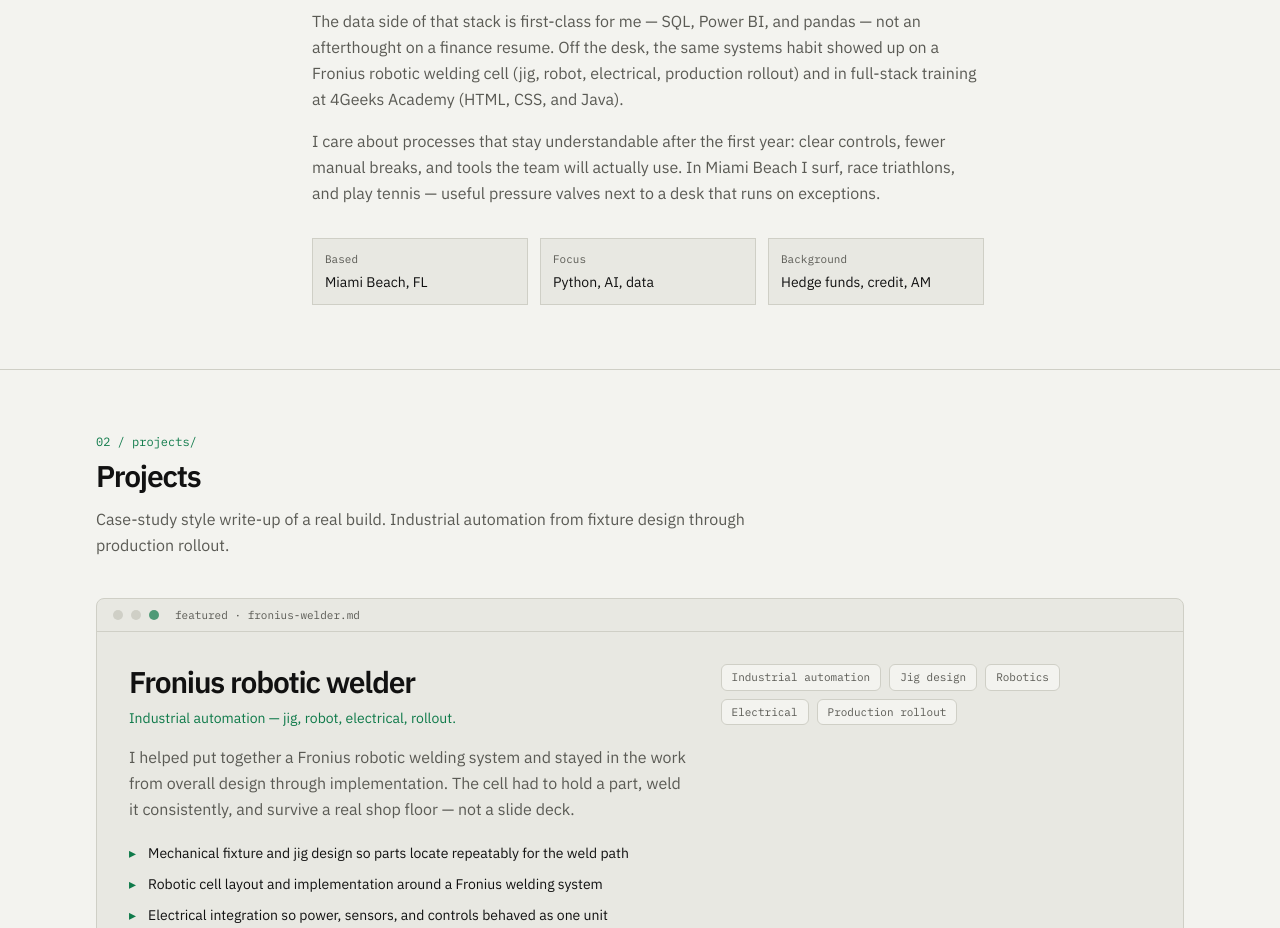
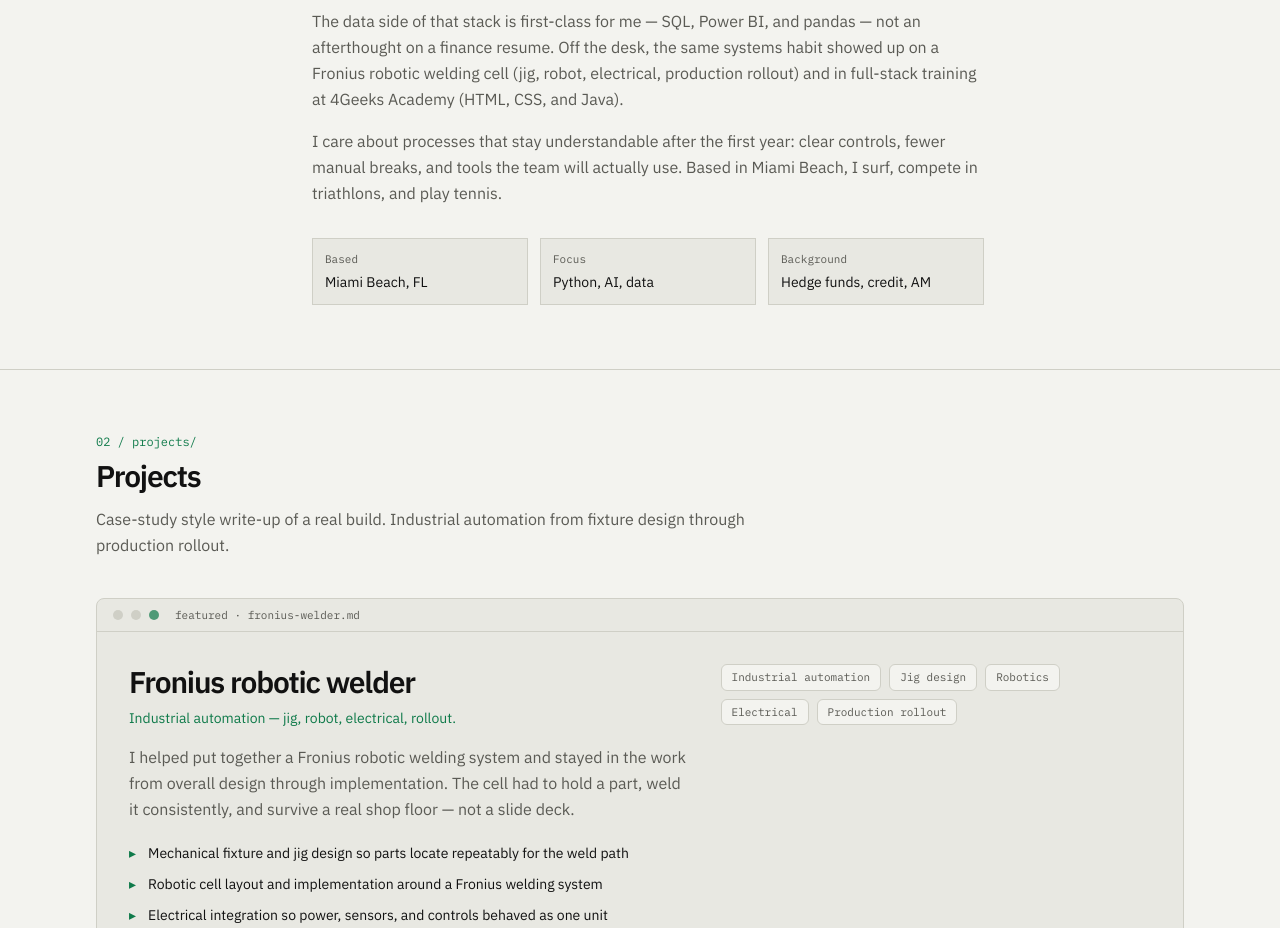
Before and after one commit to al4142/portfolio, a Next.js app: page / in a window 1280 px wide. Shown: the part 880-1808 px from the top of the page. Built offline with nearby package versions, Linux system fonts and the light colour scheme.

Commit message:
Add a single About clause for surf, triathlon, and tennis.
Keep it secondary to the professional story and city-level only.

Co-authored-by: Alex Lopez <al4142@users.noreply.github.com>

```diff
--- a/src/content/site.ts
+++ b/src/content/site.ts
@@ -136,7 +136,7 @@ export const site: SiteContent = {
     paragraphs: [
       "I’m a trade operations and finance professional with 15+ years across hedge funds, credit, and asset management. I work the full trade lifecycle — equities, fixed income, derivatives, and FX, including APAC — from execution support through settlement and reconciliation. Bloomberg and expert Excel are daily tools. Alongside that, I build AI-driven automation: n8n and API workflows, agents, and multi-model process automation, with growing Python for financial data and the same operational problems.",
       "The data side of that stack is first-class for me — SQL, Power BI, and pandas — not an afterthought on a finance resume. Off the desk, the same systems habit showed up on a Fronius robotic welding cell (jig, robot, electrical, production rollout) and in full-stack training at 4Geeks Academy (HTML, CSS, and Java).",
-      "I care about processes that stay understandable after the first year: clear controls, fewer manual breaks, and tools the team will actually use. In Miami Beach I surf, race triathlons, and play tennis — useful pressure valves next to a desk that runs on exceptions.",
+      "I care about processes that stay understandable after the first year: clear controls, fewer manual breaks, and tools the team will actually use. Based in Miami Beach, I surf, compete in triathlons, and play tennis.",
     ],
     facts: [
       { label: "Based", value: "Miami Beach, FL" },
```
